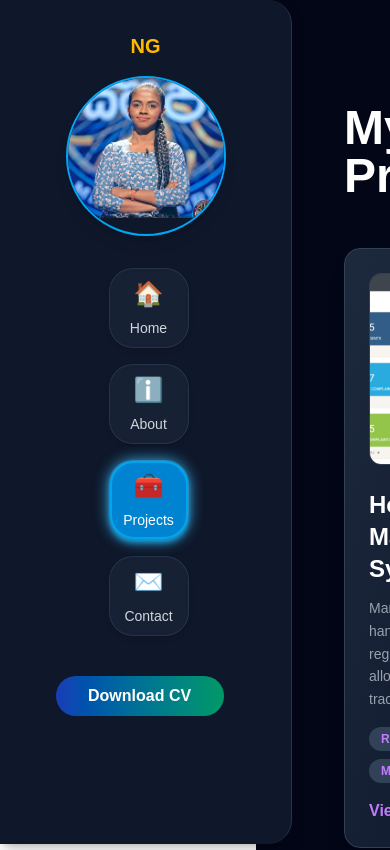
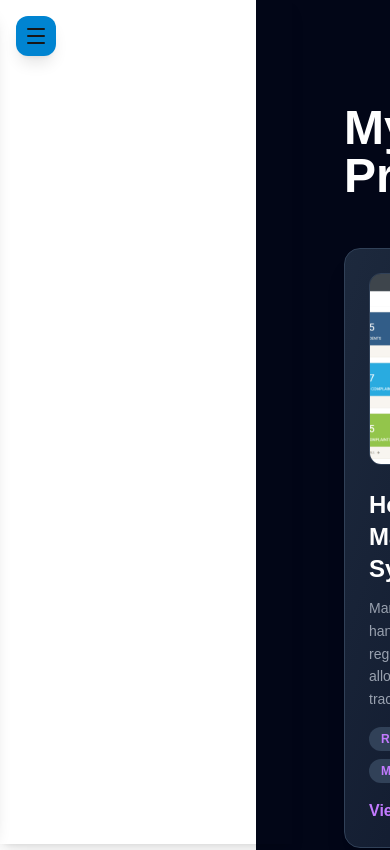
Before and after one commit to Nisansala2/mypro, a Next.js app: page /components/Projects in a window 390 px wide. Shown: the top 850 px of the page. Built offline with nearby package versions, Linux system fonts and the light colour scheme.

Commit message:
manage responsive

```diff
--- a/src/app/components/Navebar/page.js
+++ b/src/app/components/Navebar/page.js
@@ -1,14 +1,16 @@
 'use client';
 
+import { useState } from 'react';
 import { motion } from 'framer-motion';
 import Link from 'next/link';
 import { usePathname } from 'next/navigation';
 import Image from 'next/image';
+import { Menu, X } from 'lucide-react';
 
 // ───────────────────────────────
 // 🔹 NavLink Component
 // ───────────────────────────────
-function NavLink({ href, name, icon, delay = 0 }) {
+function NavLink({ href, name, icon, delay = 0, onClick }) {
   const path = usePathname();
   const isActive = path === href;
 
@@ -20,20 +22,17 @@ function NavLink({ href, name, icon, delay = 0 }) {
     >
       <Link
         href={href}
+        onClick={onClick}
         className={`group relative w-20 h-20 flex flex-col items-center justify-center
         rounded-3xl transition-all duration-300
         border border-slate-700/60 shadow-md backdrop-blur-sm
-        ${isActive ? 'bg-sky-600 text-white shadow-sky-400/50' : 'bg-slate-800/60 hover:bg-sky-500/20 text-gray-300 hover:text-white'}`}
+        ${isActive
+          ? 'bg-sky-600 text-white shadow-sky-400/50'
+          : 'bg-slate-800/60 hover:bg-sky-500/20 text-gray-300 hover:text-white'
+        }`}
       >
-        {/* Icon */}
-        <span className="text-2xl md:text-2xl">{icon}</span>
-
-        {/* Name */}
-        <span className="text-sm mt-2 transition-opacity duration-300 group-hover:opacity-100">
-          {name}
-        </span>
-
-        {/* Active Glow */}
+        <span className="text-2xl">{icon}</span>
+        <span className="text-sm mt-2">{name}</span>
         {isActive && (
           <motion.span
             layoutId="active-glow"
@@ -49,17 +48,33 @@ function NavLink({ href, name, icon, delay = 0 }) {
 // 🔹 Sidebar Component
 // ───────────────────────────────
 export default function Sidebar() {
+  const [open, setOpen] = useState(false);
+
   const items = [
     { href: '/', icon: '🏠', name: 'Home' },
-    { href: '/components/About', icon: 'ℹ️', name: 'About' },
-    { href: '/components/Projects', icon: '🧰', name: 'Projects' },
-    { href: '/components/Contac', icon: '✉️', name: 'Contact' },
+    { href: '/about', icon: 'ℹ️', name: 'About' },
+    { href: '/projects', icon: '🧰', name: 'Projects' },
+    { href: '/contact', icon: '✉️', name: 'Contact' },
   ];
 
   return (
-    <aside className="min-h-screen   items-center py-8 space-y-8
-      bg-[#0f172a] text-white border-r border-slate-700/70 shadow-lg rounded-r-3xl">
+    <>
+      {/* Mobile Toggle Button */}
+      <button
+        className="md:hidden fixed top-4 left-4 z-50 bg-sky-600 p-2 rounded-xl shadow-lg"
+        onClick={() => setOpen(!open)}
+      >
+        {open ? <X className="w-6 h-6" /> : <Menu className="w-6 h-6" />}
+      </button>
 
+      {/* Sidebar */}
+      <motion.aside
+        initial={false}
+        animate={{ x: open ? 0 : '-100%' }}
+        transition={{ duration: 0.3 }}
+        className={`fixed md:static z-40 top-0 left-0 h-full w-64 md:w-72 flex flex-col items-center py-8 space-y-8
+        bg-[#0f172a] text-white border-r border-slate-700/70 shadow-lg rounded-r-3xl`}
+      >
         {/* ── Profile Section ── */}
         <motion.div
           initial={{ opacity: 0 }}
@@ -67,50 +82,41 @@ export default function Sidebar() {
           transition={{ delay: 0.1 }}
           className="flex flex-col items-center space-y-4"
         >
-        <h2 className="text-xl font-semibold text-amber-400">
-          NG
-        </h2>
-
-        <div className="w-40 h-40 rounded-full overflow-hidden border-2 border-sky-500 shadow-lg">
+          <h2 className="text-xl font-semibold text-amber-400">NG</h2>
+          <div className="w-32 h-32 rounded-full overflow-hidden border-2 border-sky-500 shadow-lg">
             <Image
               src="/assets/image.jpg"
-            alt="Nisansala Gamachchige"
-            width={192}
-            height={192}
+              alt="Profile"
+              width={128}
+              height={128}
               className="object-cover"
             />
           </div>
         </motion.div>
 
         {/* ── Navigation Links ── */}
-     <div>
-      <nav className="flex-1 flex flex-col ml-1.5 space-y-4 items-center">
+        <nav className="flex flex-col space-y-4 items-center">
           {items.map((item, idx) => (
             <NavLink
               key={item.href}
-            href={item.href}
-            name={item.name}
-            icon={item.icon}
+              {...item}
               delay={idx * 0.05}
+              onClick={() => setOpen(false)} // closes sidebar on mobile
             />
           ))}
         </nav>
 
+        {/* ── CV Download Button ── */}
         <motion.a
           href="/assets/NG_CV.pdf"
           download
           whileHover={{ scale: 1.05, y: -2 }}
           whileTap={{ scale: 0.95 }}
-    className="px-8 ml-14 mt-10 py-2 bg-gradient-to-r  from-blue-800 to-emerald-600 text-white rounded-full font-semibold  hover:shadow-xl transition-all duration-300 flex items-center gap-1 w-42"
+          className="px-6 mt-auto py-2 bg-gradient-to-r from-blue-700 to-emerald-600 text-white rounded-full font-semibold hover:shadow-xl transition-all duration-300"
         >
           Download CV
         </motion.a>
-
-
-
-
-
-          </div>
-    </aside>
+      </motion.aside>
+    </>
   );
 }
```
Lines whose indentation alone changed are shown as unchanged.
